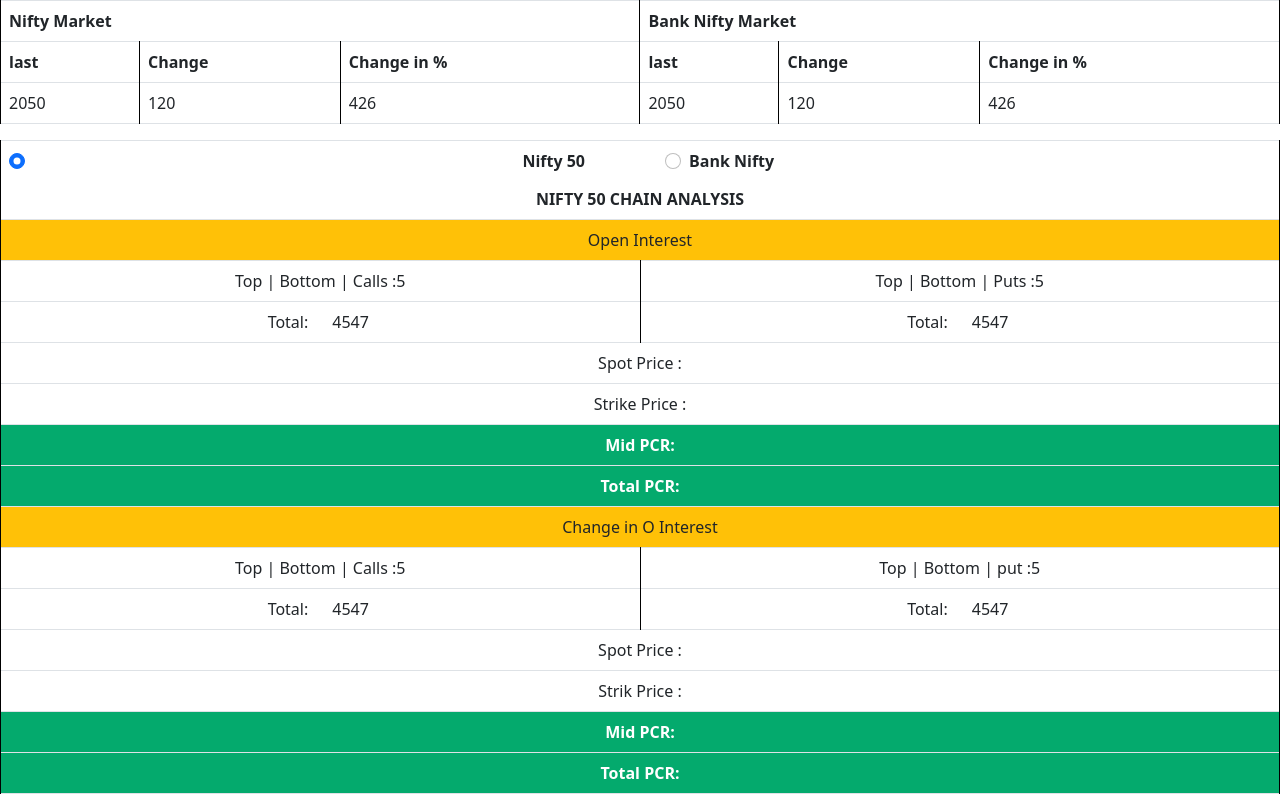
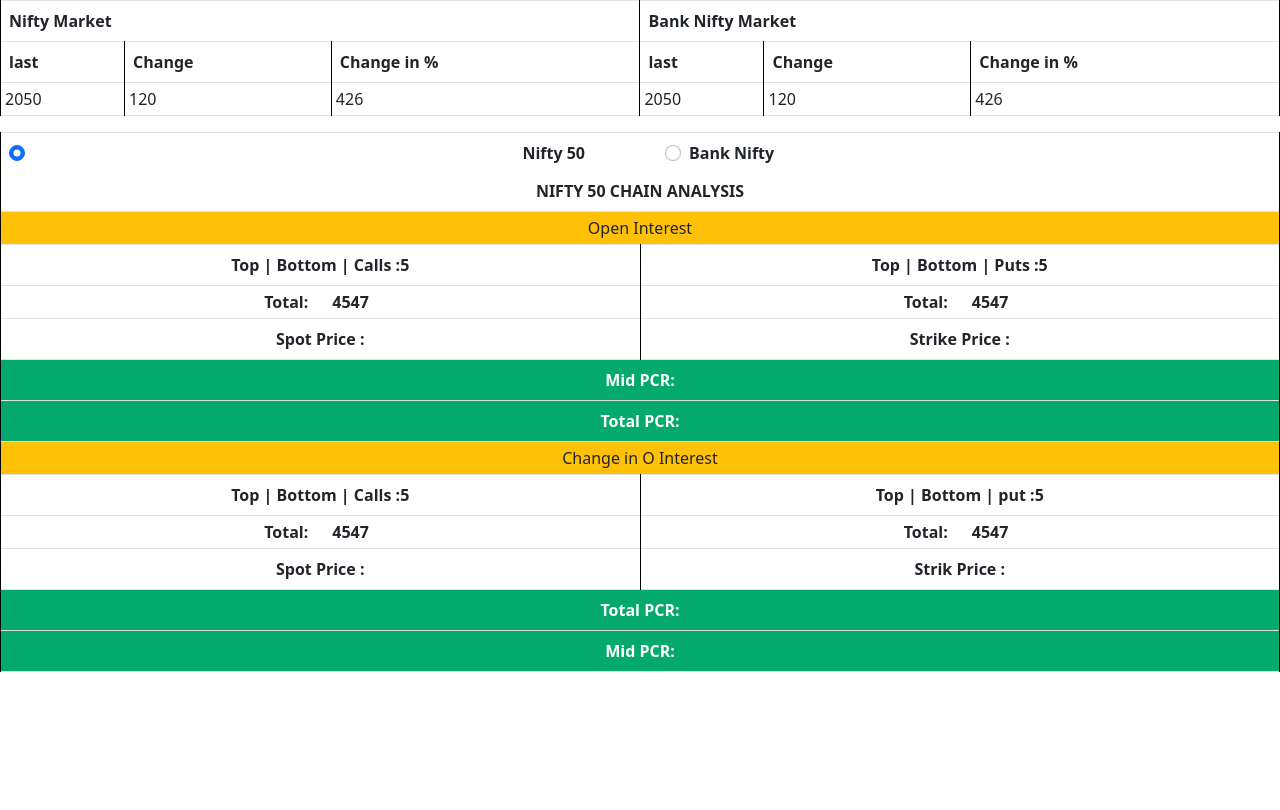
Before and after one commit to best800/MyApp, a website: page index.html in a window 1280 px wide. Drawn offline with nearby package versions, Linux system fonts and the light colour scheme; no server answers.

Commit message:
first commit

```diff
--- a/index.html
+++ b/index.html
@@ -19,12 +19,14 @@
         }
 
 
-
+        .table td{
+            padding: 4px;
+        }
         table td,
         table,
         th {
             border: 0.5pt solid windowtext;
-            padding: 4px;
+            padding: 1px;
         }
 
         table {
@@ -136,29 +138,28 @@
                         <td colspan="3" class="bg-warning">Open Interest</td>
                     </tr>
                     <tr class="text-center">
-                        <td colspan="1" width="50%">Top | Bottom | Calls :<span class='nos'>5</span></td>
-                        <td colspan="2" width="50%">Top | Bottom | Puts :<span class='nos'>5</span></td>
+                        <th colspan="1" width="50%">Top | Bottom | Calls :<span class='nos'>5</span></th>
+                        <th colspan="2" width="50%">Top | Bottom | Puts :<span class='nos'>5</span></th>
                     </tr>
                     <tr>
                         <td colspan="1" width="50%">
                             <div class="row">
-                                <div class="col-6" style="text-align: right;">Total:</div>
-                                <div id="omid-call" class="col-6 text-start" style="text-align: left">4547</div>
+                                <div class="col-6" style="text-align: right; font-weight: bold;">Total:</div>
+                                <div id="omid-call" class="col-6 text-start" style="text-align: left;font-weight: bold;">4547</div>
                             </div>
                         </td>
                         <td colspan="2" width="50%">
                             <div class="row">
-                                <div class="col-6" style="text-align: right;">Total:</div>
-                                <div id="omid-put" class="col-6 text-start" style="text-align: left">4547</div>
+                                <div class="col-6" style="text-align: right; font-weight: bold;">Total:</div>
+                                <div id="omid-put" class="col-6 text-start" style="text-align: left;font-weight: bold;">4547</div>
                             </div>
                         </td>
                     </tr>
                     <tr class="text-center">
-                        <td colspan="3">Spot Price : <span id="ospot-price"></span></td>
+                        <th colspan="1" width="50%">Spot Price : <span id="ospot-price"></span></th>
+                        <th colspan="2"  width="50%">Strike Price : <span id="ostrike-price"></span></th>
                     </tr>
-                    <tr class="text-center">
-                        <td colspan="3">Strike Price : <span id="ostrike-price"></span></td>
-                    </tr>
+
                     <tr class="text-center" style="background-color: #04AA6D; color: white;">
                         <th colspan="3">Mid PCR: <span id="omid-pcr"></span></th>
                     </tr>
@@ -171,46 +172,39 @@
                         <td colspan="3" class="bg-warning">Change in O Interest</td>
                     </tr>
                     <tr class="text-center">
-                        <td colspan="1" width="50%">Top | Bottom | Calls :<span class='nos'>5</span></td>
-                        <td colspan="2" width="50%">Top | Bottom | put :<span class='nos'>5</span></td>
+                        <th colspan="1" width="50%">Top | Bottom | Calls :<span class='nos'>5</span></th>
+                        <th colspan="2" width="50%">Top | Bottom | put :<span class='nos'>5</span></th>
                     </tr>
                     <tr>
                         <td colspan="1" width="50%">
                             <div class="row">
-                                <div class="col-6" style="text-align: right;">Total:</div>
-                                <div id="mid-call" class="col-6 text-start" style="text-align: left">4547</div>
+                                <div class="col-6" style="text-align: right; font-weight: bold;">Total:</div>
+                                <div id="mid-call" class="col-6 text-start" style="text-align: left;font-weight: bold;">4547</div>
                             </div>
                         </td>
                         <td colspan="2" width="50%">
                             <div class="row">
-                                <div class="col-6" style="text-align: right;">Total:</div>
-                                <div id="mid-put" class="col-6 text-start" style="text-align: left">4547</div>
+                                <div class="col-6" style="text-align: right; font-weight: bold;">Total:</div>
+                                <div id="mid-put" class="col-6 text-start" style="text-align: left;font-weight: bold;">4547</div>
                             </div>
                         </td>
                     </tr>
                     <tr class="text-center">
-                        <td colspan="3">Spot Price : <span id="spot-price"></span></td>
+                        <th colspan="1"  width="50%">Spot Price : <span id="spot-price"></span></th>
+                        <th colspan="2"  width="50%">Strik Price : <span id="strike-price"></span></th>
                     </tr>
                     <tr class="text-center">
-                        <td colspan="3">Strik Price : <span id="strike-price"></span></td>
-                    </tr>
-                    <tr class="text-center" style="background-color: #04AA6D; color: white;">
-                        <th colspan="3">Mid PCR: <span id="mid-pcr"></span></th>
+                        <th colspan="3" width="50%" style="background-color: #04AA6D; color: white;">Total PCR: <span id="total-pcr"></span></th>
                     </tr>
                     <tr class="text-center">
-                        <th colspan="3" style="background-color: #04AA6D; color: white;">Total PCR: <span id="total-pcr"></span>
-                        </th>
+                        <th colspan="3"  width="50%" style="background-color: #04AA6D; color: white;">Mid PCR: <span id="mid-pcr"></span></th>
                     </tr>
+
                 </table>
             </div>
         </div>
 
     </div>
-
-
-
-
-
 
 
     <script>
--- a/index.js
+++ b/index.js
@@ -180,7 +180,8 @@
     oPutMid: oTotal_mid_puts,
     oCallsMid: oTotal_mid_calls,
     strikePrice: currentMarketPrice.strikePrice,
-    oMidPcr: midPcr,
+    oMidPcr: oMidPcr,
+    midPcr:midPcr,
     nos:nos/2
   };
 
```
